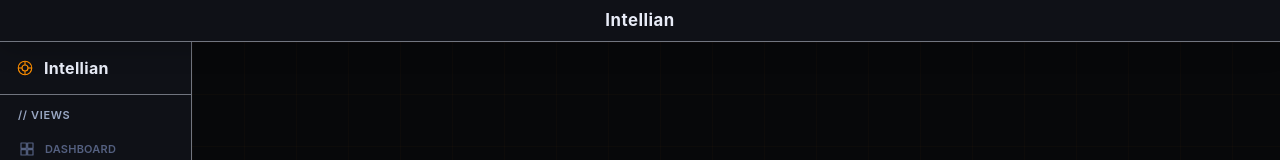
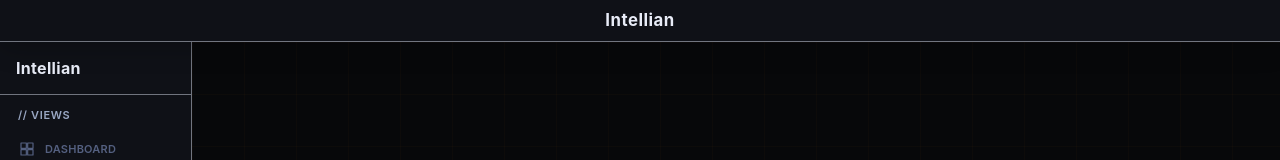
Before and after one commit to kunlunli/satellite-data-visual, a Next.js app: page / in a window 1280 px wide. Shown: the top 160 px of the page. Built offline with nearby package versions, Linux system fonts and the light colour scheme.

Commit message:
remove the company logo

```diff
--- a/components/Sidebar.tsx
+++ b/components/Sidebar.tsx
@@ -80,21 +80,6 @@
     <aside className="app-sidebar w-48 flex flex-col h-full shrink-0">
       {/* Logo */}
       <div className="sidebar-logo-area">
-        <svg
-          style={{ color: 'var(--amber)', width: 18, height: 18, flexShrink: 0 }}
-          fill="none"
-          viewBox="0 0 24 24"
-          stroke="currentColor"
-          strokeWidth={1.5}
-          aria-hidden="true"
-        >
-          <circle cx="12" cy="12" r="9" />
-          <circle cx="12" cy="12" r="4" />
-          <line x1="12" y1="3" x2="12" y2="8" />
-          <line x1="12" y1="16" x2="12" y2="21" />
-          <line x1="3" y1="12" x2="8" y2="12" />
-          <line x1="16" y1="12" x2="21" y2="12" />
-        </svg>
         <span className="sidebar-logo-text">Intellian</span>
       </div>
 
```
